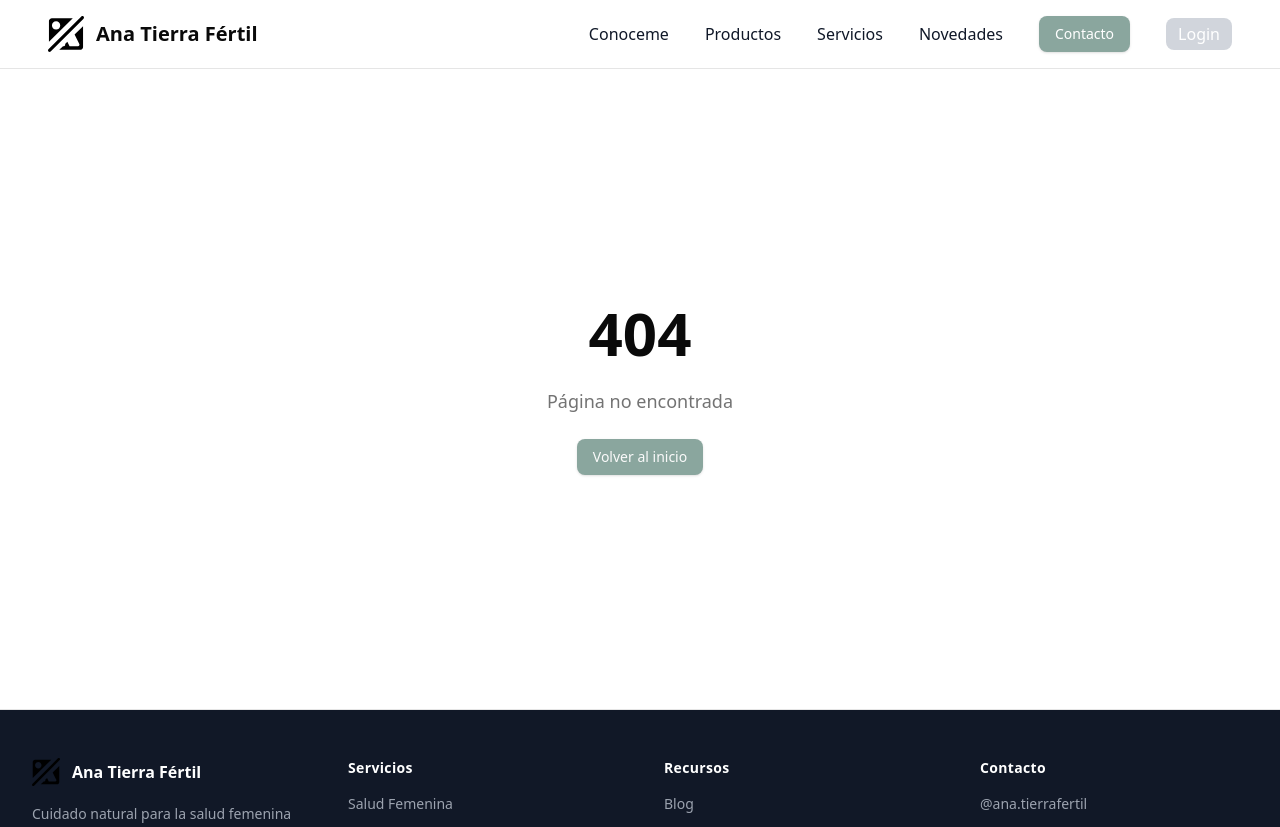
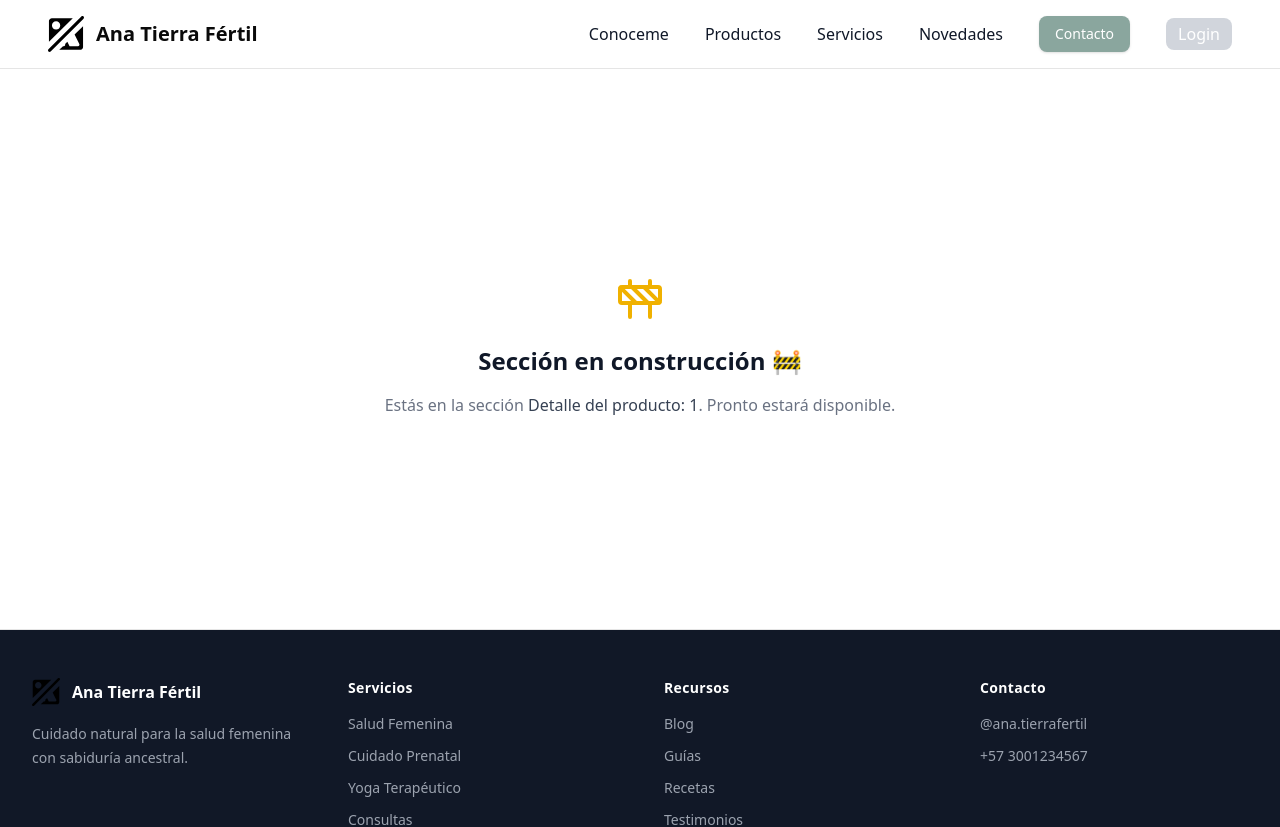
Before and after one commit to natanMedina/AnaTierraFertil, a Next.js app: page /products/1 in a window 1280 px wide. Before the commit this address had no page. Shown: the top 827 px of the page. Built offline with nearby package versions, Linux system fonts and the light colour scheme.

Commit message:
using id in product detail page

```diff
--- /dev/null
+++ b/src/app/(public)/products/[id]/page.tsx
@@ -0,0 +1,11 @@
+'use client'
+
+import UnderConstruction from '@/components/temp/UnderConstruction.tsx'
+import { useParams } from 'next/navigation'
+
+export default function ProductDetailPage() {
+  const params = useParams();
+  const id = params.id;
+
+  return <UnderConstruction section={"Detalle del producto: " + id} />
+}
```
Also changed, not shown: src/app/(public)/products/[id].tsx (deleted).
